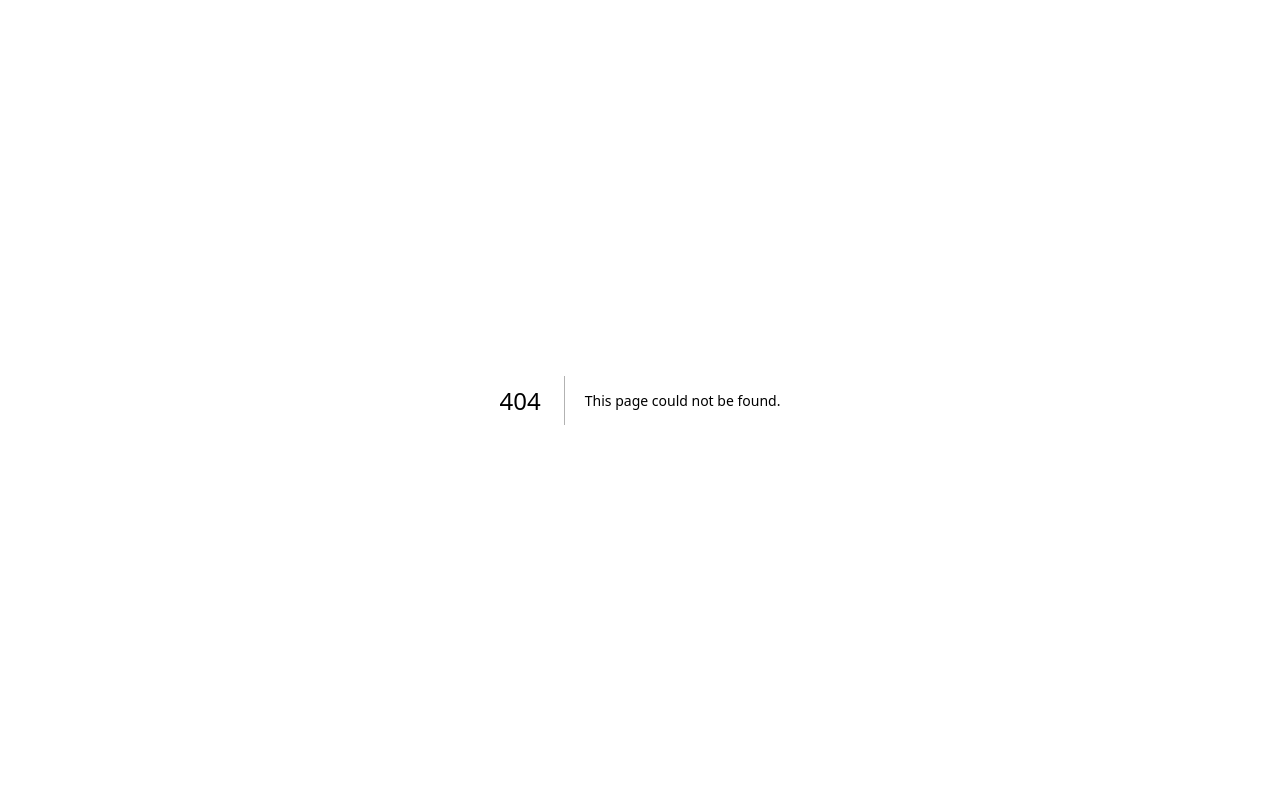
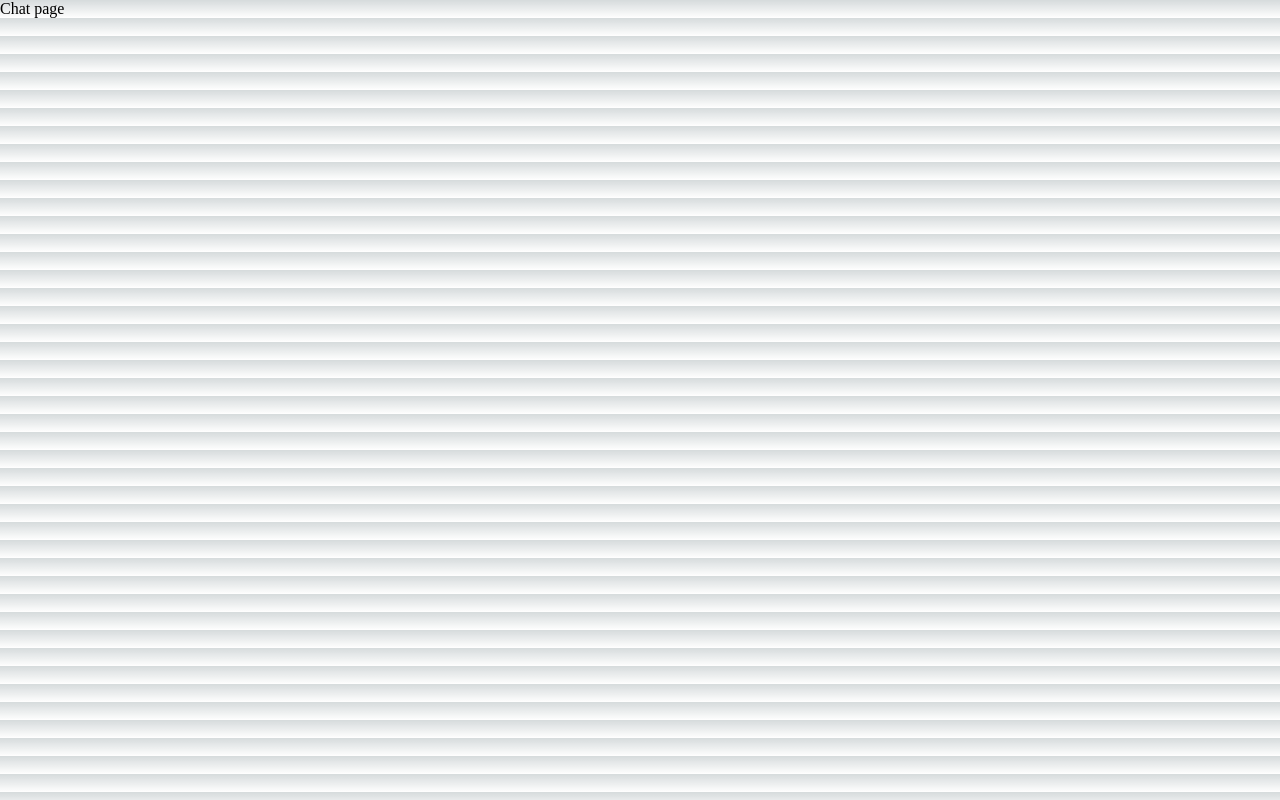
Before and after one commit to JulioPampuch/discord-chat, a Next.js app: page /chat in a window 1280 px wide. Before the commit this address had no page. Built offline with nearby package versions, Linux system fonts and the light colour scheme.

Commit message:
created chat page

```diff
--- /dev/null
+++ b/pages/chat.js
@@ -0,0 +1,5 @@
+export default function ChatPage () {
+  return (
+    <div>Chat page </div>
+  )
+}
--- a/pages/index.js
+++ b/pages/index.js
@@ -14,13 +14,17 @@ function HomePage() {
     setUsername(event.target.value)
   }
 
+  const onSubmit = () => {
+    console.log('teste')
+  }
+
   return (
     <>
       <GlobalStyles />
       <Box>
         <Title tag="h1">Seja bem-vindo!</Title>
         <Title tag="h2">Discord - Chat</Title>
-        <Input username={username} onChange={onChange} />
+        <Input username={username} onChange={onChange}/>
         <Button />
         <ImageArea username={username}/>
       </Box>
--- a/src/components/Box/box.js
+++ b/src/components/Box/box.js
@@ -6,6 +6,7 @@ const Box = (props) => {
   const handleSubmit = (event) => {
     event.preventDefault()
     console.log('test')
+    window.location.href = "/chat"
   }
 
   return (
```
